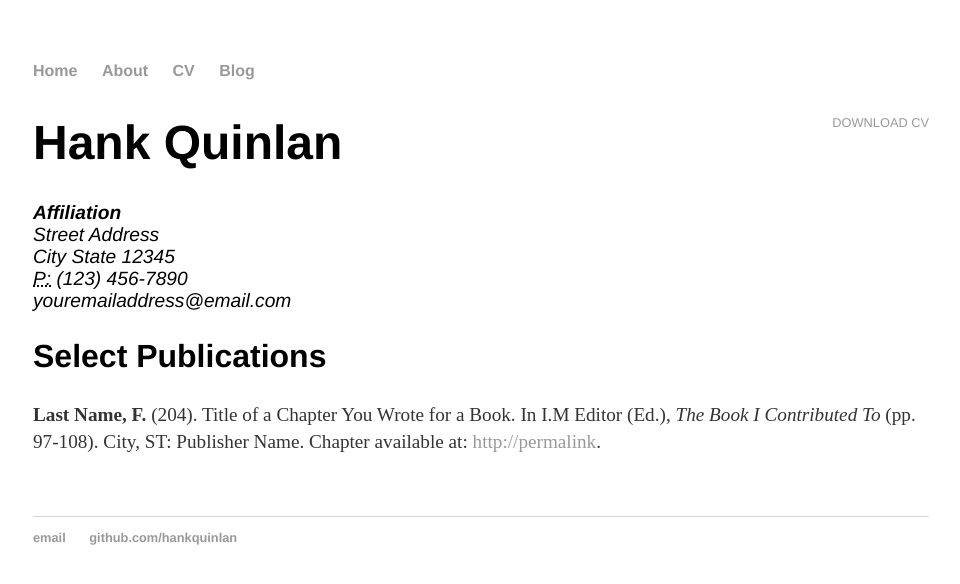
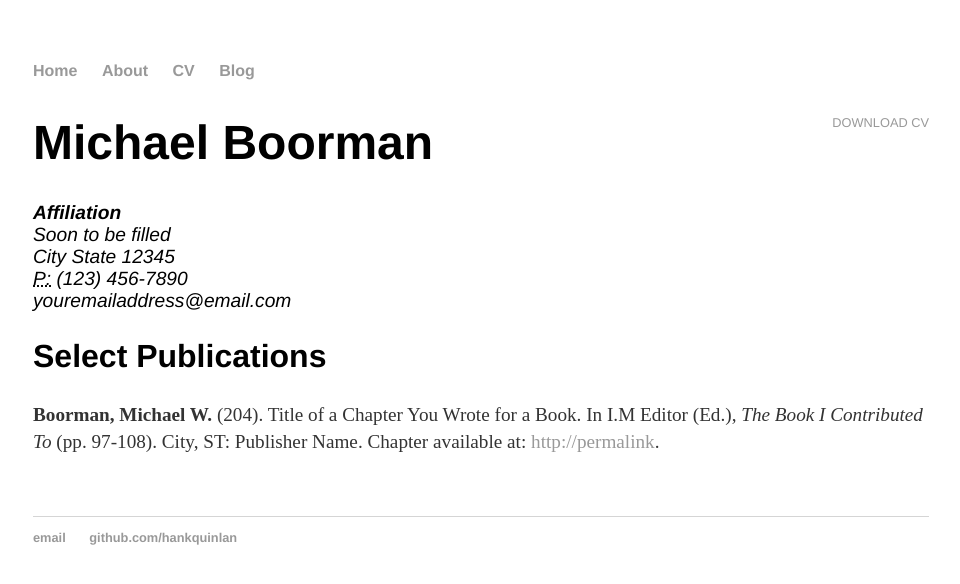
Before and after one commit to learningtogeek/learningtogeek.github.io, a Jekyll site: the page built from cv/index.html, in a window 1280 px wide. Shown: the top 584 px of the page, without its empty margins (159-1119 px from the left). Built offline with Jekyll 4.4.1, drawn with Linux system fonts in a browser that asks for light colours.

Commit message:
Update index.html

```diff
--- a/cv/index.html
+++ b/cv/index.html
@@ -1,14 +1,14 @@
 ---
 layout: default
-title: CV of Your Name
+title: CV of Michael Boorman
 ---
 
 	<div class="cv">
 		<a href="#" class="download" title="Download CV as PDF">Download CV</a>
-					<h1>Hank Quinlan</h1>
+					<h1>Michael Boorman</h1>
 					<address>
 					<strong>Affiliation</strong><br>
-					Street Address<br>
+					Soon to be filled<br>
 					City State 12345<br>
 					<abbr title="phone">P:</abbr> (123) 456-7890<br>
 					<span class="obfuscate">youremailaddress@email.com</span>
@@ -16,7 +16,7 @@
 
 					<h2>Select Publications</h2>
 
-					<p><strong>Last Name, F.</strong> (204). Title of a Chapter You Wrote for a Book. In I.M Editor (Ed.), <em>The Book I Contributed To</em> (pp. 97-108). City, ST: Publisher Name. Chapter available at: <a href="#">http://permalink</a>.
+					<p><strong>Boorman, Michael W.</strong> (204). Title of a Chapter You Wrote for a Book. In I.M Editor (Ed.), <em>The Book I Contributed To</em> (pp. 97-108). City, ST: Publisher Name. Chapter available at: <a href="#">http://permalink</a>.
 
 
 	</div>
```
